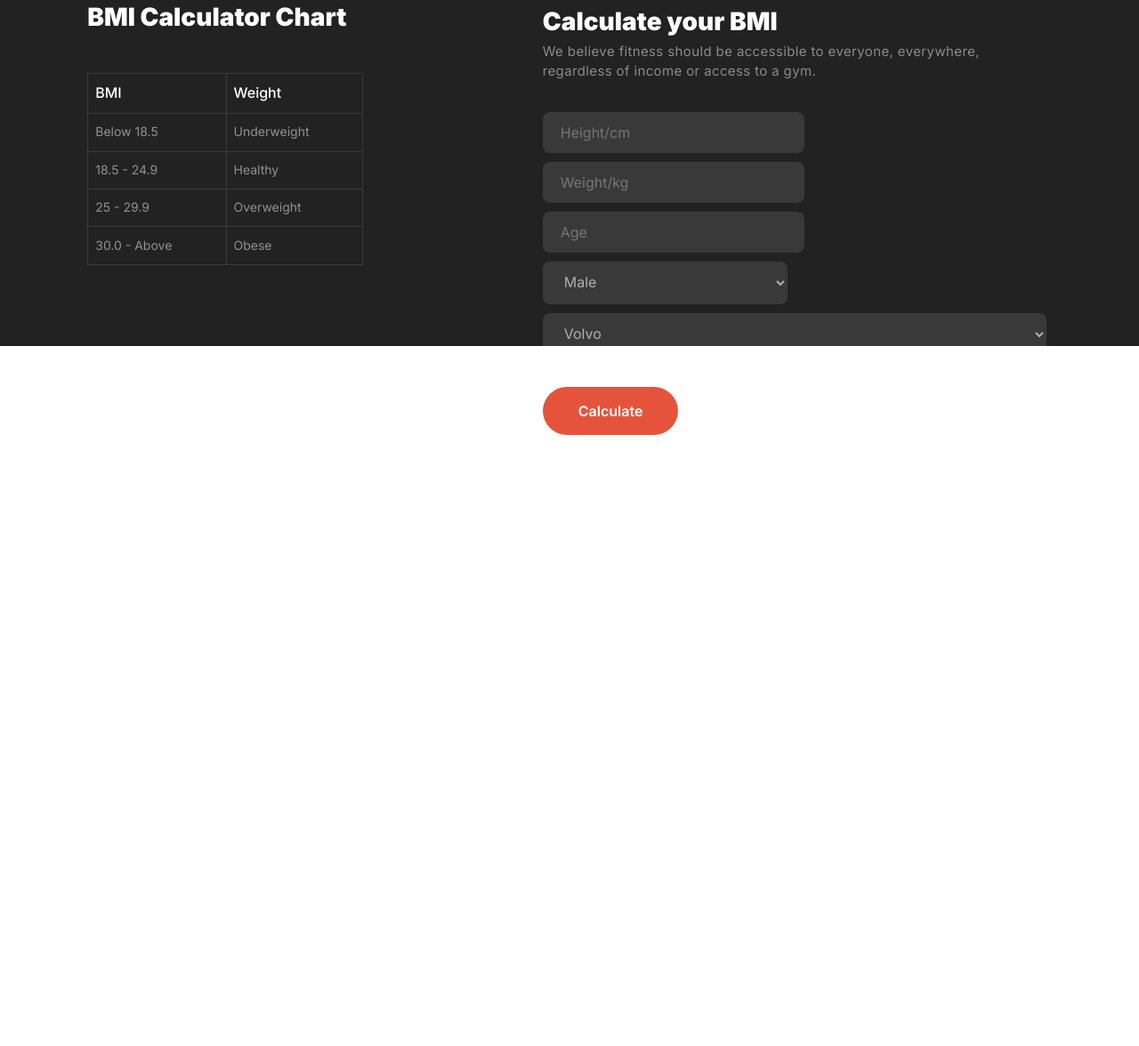
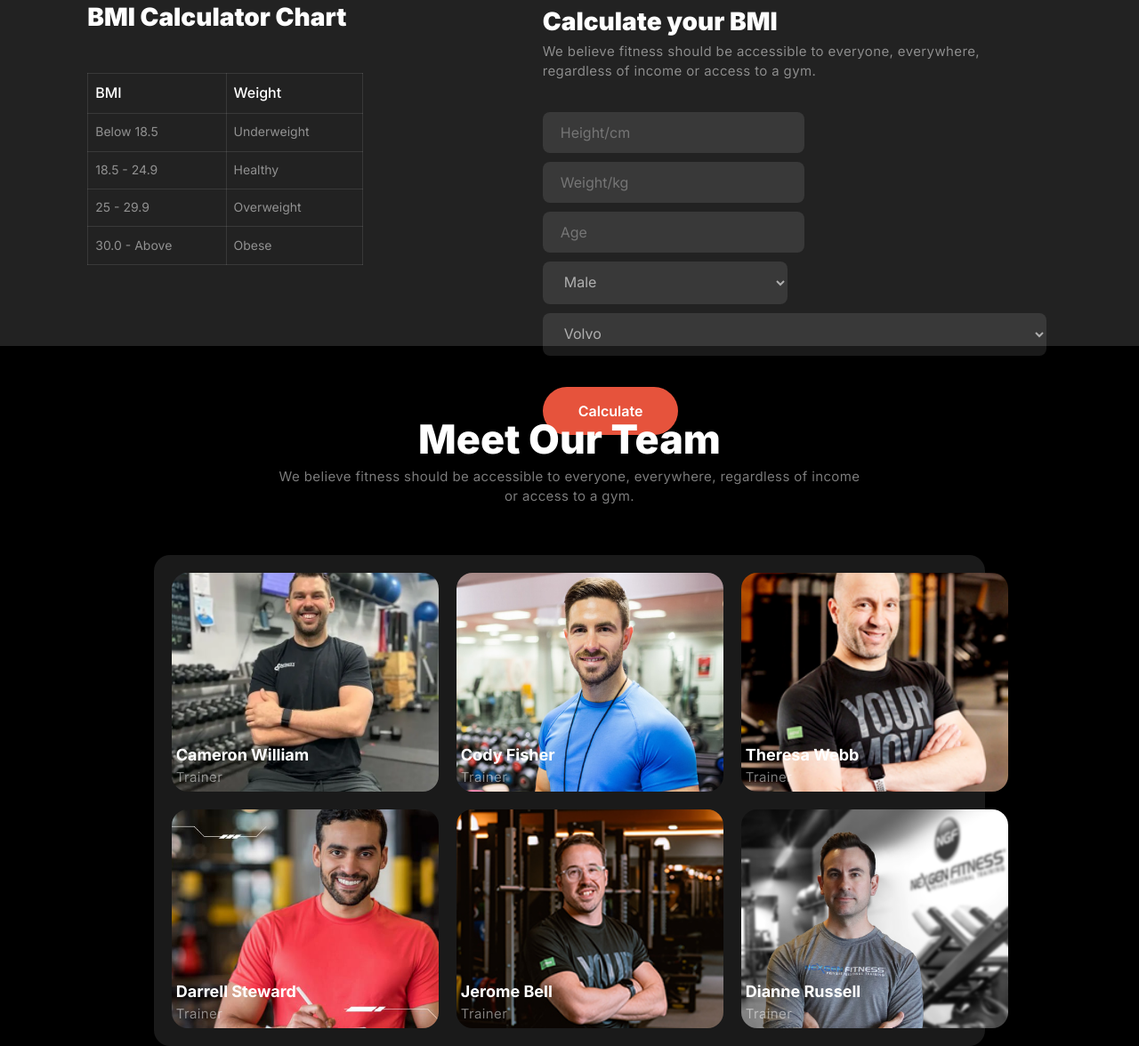
Before and after one commit to sharifuzzaman24/assignmentTwo, a plain HTML site: page index.html in a window 1280 px wide. Shown: the part 2526-3702 px from the top of the page at 89% size. Before the commit the page ends 3015 px from the top, so only its background shows below. Drawn offline with Linux system fonts and the light colour scheme.

Commit message:
team-intro-section added

```diff
--- a/index.html
+++ b/index.html
@@ -174,6 +174,50 @@
           </div>
         </div>
       </section>
+      <section class="team-intro-section">
+        <div class="team-intro-title">
+          <h1 class="primary-title">Meet Our Team</h1>
+          <p class="primary-paragraph">We believe fitness should be accessible to everyone, everywhere, regardless of income or access to a gym.</p>
+        </div>
+        <div class="team-intro-container">
+          <div class="member-1 member">
+            <div>
+              <h3>Cameron William</h3>
+            <p class="primary-paragraph">Trainer</p>
+            </div>
+          </div>
+          <div class="member-2 member">
+            <div>
+              <h3>Cody Fisher</h3>
+            <p class="primary-paragraph">Trainer</p>
+            </div>
+          </div>
+          <div class="member-3 member">
+            <div>
+              <h3>Theresa Webb</h3>
+            <p class="primary-paragraph">Trainer</p>
+            </div>
+          </div>
+          <div class="member-4 member">
+            <div>
+              <h3>Darrell Steward</h3>
+            <p class="primary-paragraph">Trainer</p>
+            </div>
+          </div>
+          <div class="member-5 member">
+            <div>
+              <h3>Jerome Bell</h3>
+            <p class="primary-paragraph">Trainer</p>
+            </div>
+          </div>
+          <div class="member-6 member">
+            <div>
+              <h3>Dianne Russell</h3>
+            <p class="primary-paragraph">Trainer</p>
+            </div>
+          </div>
+        </div>
+      </section>
     </main>
     <footer></footer>
   </body>
--- a/styles/style.css
+++ b/styles/style.css
@@ -7,7 +7,7 @@
   color: white;
 }
 .logo {
-  color: rgb(230, 83, 60);
+  color: rgb(230, 83, 60)k;
   font-family: Inter;
   font-style: italic;
   font-weight: 752;
@@ -74,6 +74,7 @@
 }
 .nav-logo {
   font-size: 33px;
+  color: rgb(230, 83, 60);
 }
 .nav-menu {
   box-sizing: border-box;
@@ -470,3 +471,92 @@ td, th {
   text-align: left;
   padding: 8px;
 }
+.team-intro-section{
+  width: 73%;
+  display: flex;
+  align-items: center;
+  justify-content: center;
+  flex-direction: column;
+}
+.team-intro-title{
+  text-align: center;
+  margin-top: 80px;
+  width: 671px;
+}
+.team-intro-container{
+  display: grid;
+  grid-template-columns: auto auto auto;
+  border-radius: 18px;
+  margin-top: 50px;
+
+background: rgba(255, 255, 255, 0.1);
+width: 100%;
+}
+.member{
+  width: 300px;
+height: 246px;
+border-radius: 18px;
+display: flex;
+align-items: last baseline;
+
+/* background: rgba(0, 0, 0, 0.2); */
+
+}
+.member h3{
+  color: rgb(255, 255, 255);
+font-family: Inter;
+font-size: 18px;
+font-weight: 700;
+line-height: 100%;
+letter-spacing: 0%;
+text-align: left;
+margin-left: 5px;
+
+}
+.member p{
+  text-align: left;
+  margin-left: 5px;
+}
+.member-1{
+  background: url(../images/trainer1.png);
+  background-repeat: no-repeat;
+background-position: center;
+background-size: cover;
+margin: 20px 10px 20px 20px;
+
+}
+.member-2{
+  background: url(../images/trainer2.png);
+  background-repeat: no-repeat;
+background-position: center;
+background-size: cover;
+margin: 20px 10px;
+}
+.member-3{
+  background: url(../images/trainer3.png);
+  background-repeat: no-repeat;
+background-position: center;
+background-size: cover;
+margin: 20px 20px 20px 10px;
+}
+.member-4{
+  background: url(../images/trainer4.png);
+  background-repeat: no-repeat;
+background-position: center;
+background-size: cover;
+margin: 0px 10px 20px 20px;
+}
+.member-5{
+  background: url(../images/trainer5.png);
+  background-repeat: no-repeat;
+background-position: center;
+background-size: cover;
+margin: 0px 10px 20px 10px;
+}
+.member-6{
+  background: url(../images/trainer6.png);
+  background-repeat: no-repeat;
+background-position: center;
+background-size: cover;
+margin: 0px 20px 20px 10px;
+}
```
